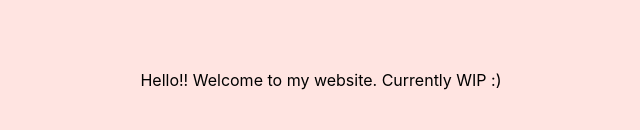
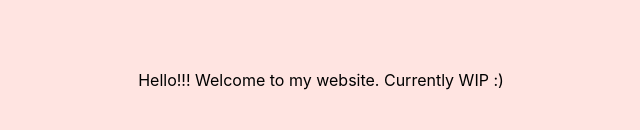
Before and after one commit to nikitaa78/me, a React (Create React App) app: page / in a window 1280 px wide. Shown: the part 170-300 px from the top of the page, without its empty margins (319-959 px from the left). Built offline with nearby package versions, Linux system fonts and the light colour scheme.

Commit message:
sometimes work sometimes doesnt

```diff
--- a/src/App.js
+++ b/src/App.js
@@ -22,7 +22,7 @@ function App() {
     //   </header>
     // </div>
     <div>
-      <div style={{textAlign: 'center', marginTop: '30vh', alignContent: 'center'}}> Hello!! Welcome to my website. Currently WIP :) </div>
+      <div style={{textAlign: 'center', marginTop: '30vh', alignContent: 'center'}}> Hello!!! Welcome to my website. Currently WIP :) </div>
     </div>
     // <SignInSide/>
   );
```
Also changed, not shown: 1 other file (tests, documents, lock files or other folders).
